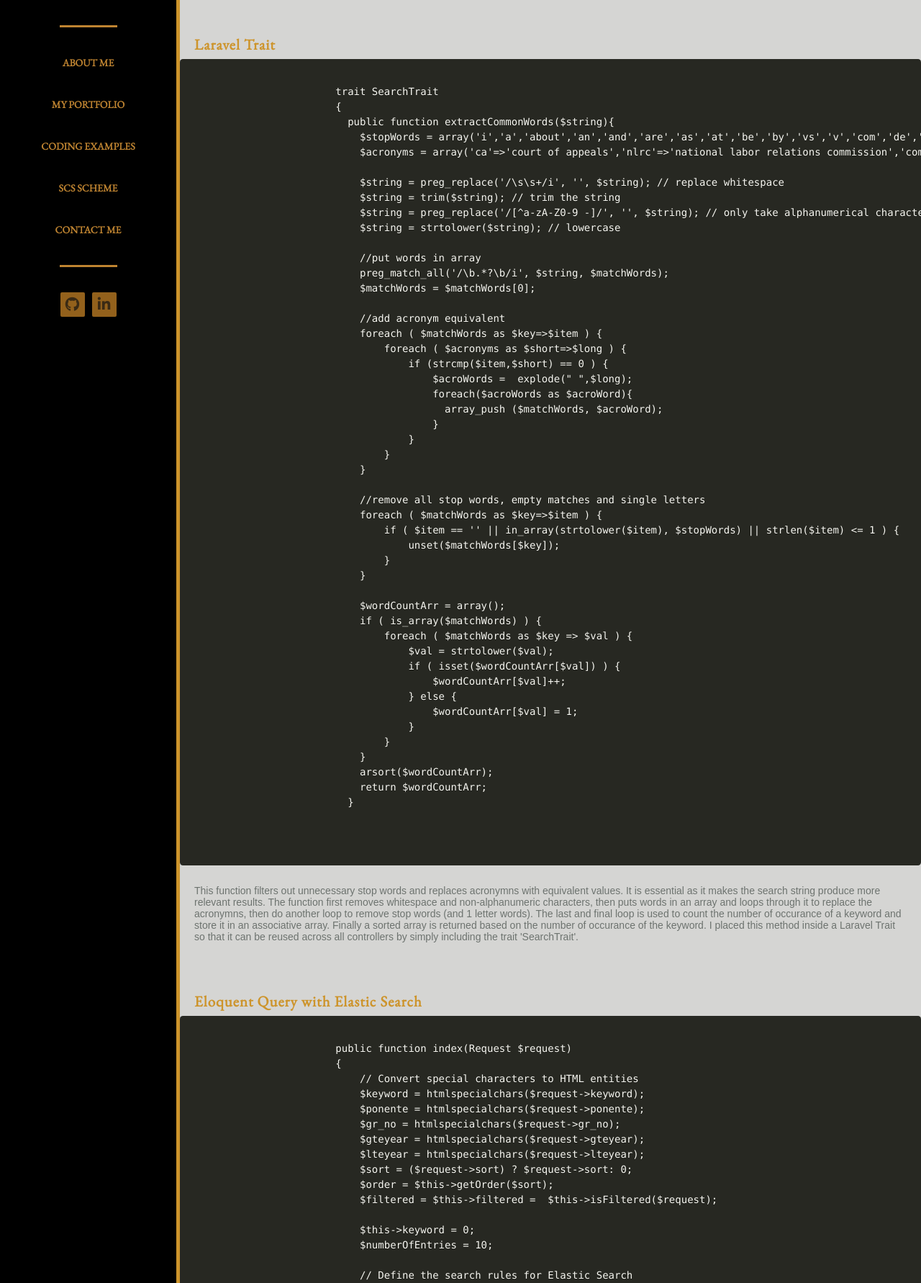
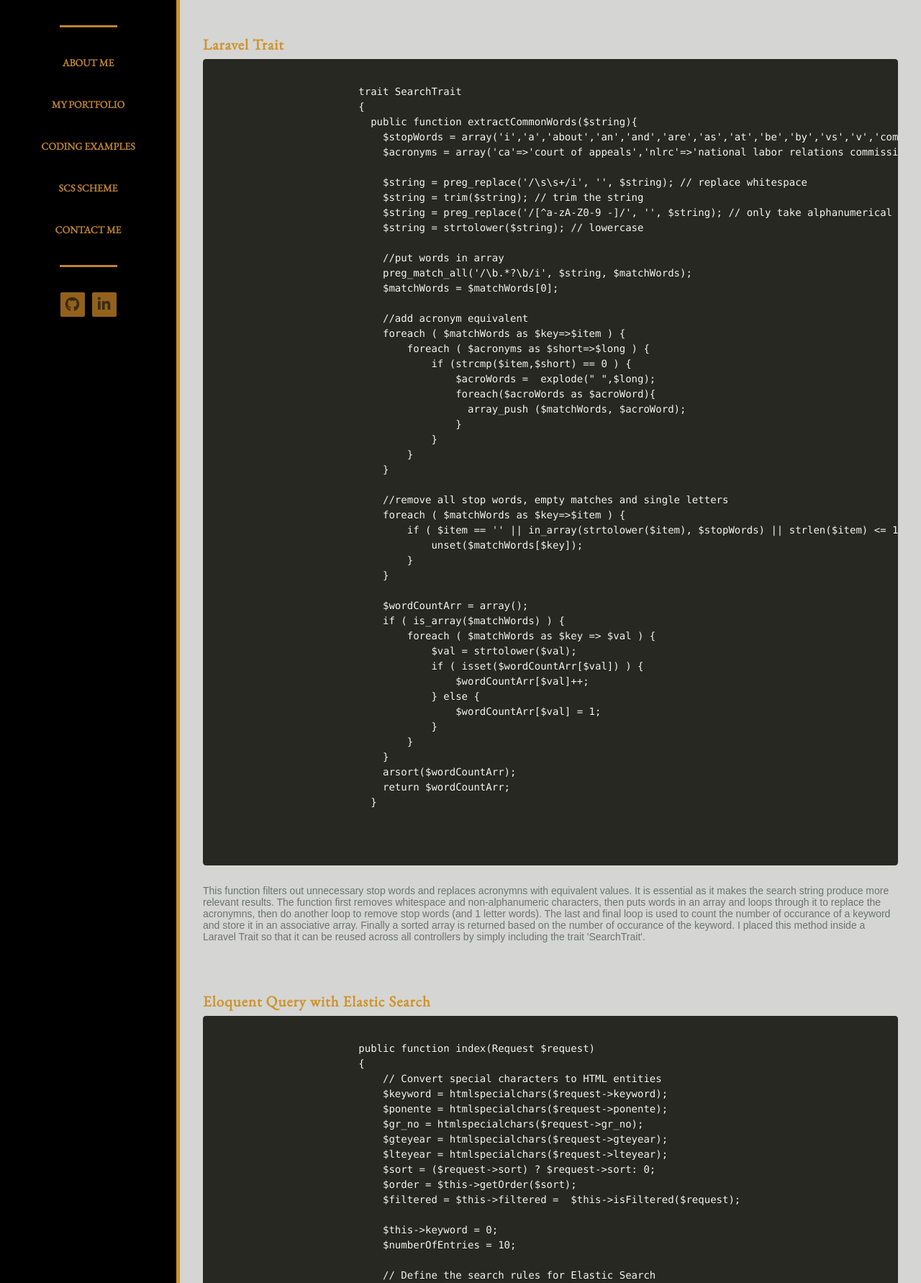
Before and after one commit to chiefofstack/html-portfolio, a PHP site: page /coding-examples.html in a window 1280 px wide. Shown: the part 150-1932 px from the top of the page at 72% size. Run offline with PHP 8.4, Linux system fonts and the light colour scheme; some libraries are stand-ins or nearby versions; some web fonts are replaced.

Commit message:
upload compiled css for peer review

```diff
--- a/css/application.css
+++ b/css/application.css
@@ -1663,22 +1663,39 @@ p {
   background-color: #d5d5d3;
 }
 
+.coding-examples {
+  padding: 0 2rem 3rem;
+}
 .coding-examples h3 {
   color: #cd942b;
-  margin: 3rem 1.25rem 0;
+  margin: 3rem 0 0;
   font-size: 1.3rem;
   letter-spacing: 1px;
   width: 100%;
 }
 .coding-examples p {
-  margin: 1.25rem;
+  margin: 1.25rem 0;
   color: #6d736f;
+  width: 100%;
 }
 .coding-examples img {
-  margin: 1.25rem;
+  margin: 1.25rem 0 0;
   border: 5px solid #383e3a;
   width: 80%;
   max-width: 800px;
+}
+.coding-examples img.result {
+  width: 200px;
+}
+.coding-examples pre {
+  min-width: 100%;
+}
+.coding-examples .btn {
+  margin: 0 0 1.25rem;
+}
+.coding-examples ul {
+  width: 100%;
+  margin: 1.25rem 0;
 }
 
 .scs-scheme {
```
Also changed, not shown: 1 other file.
